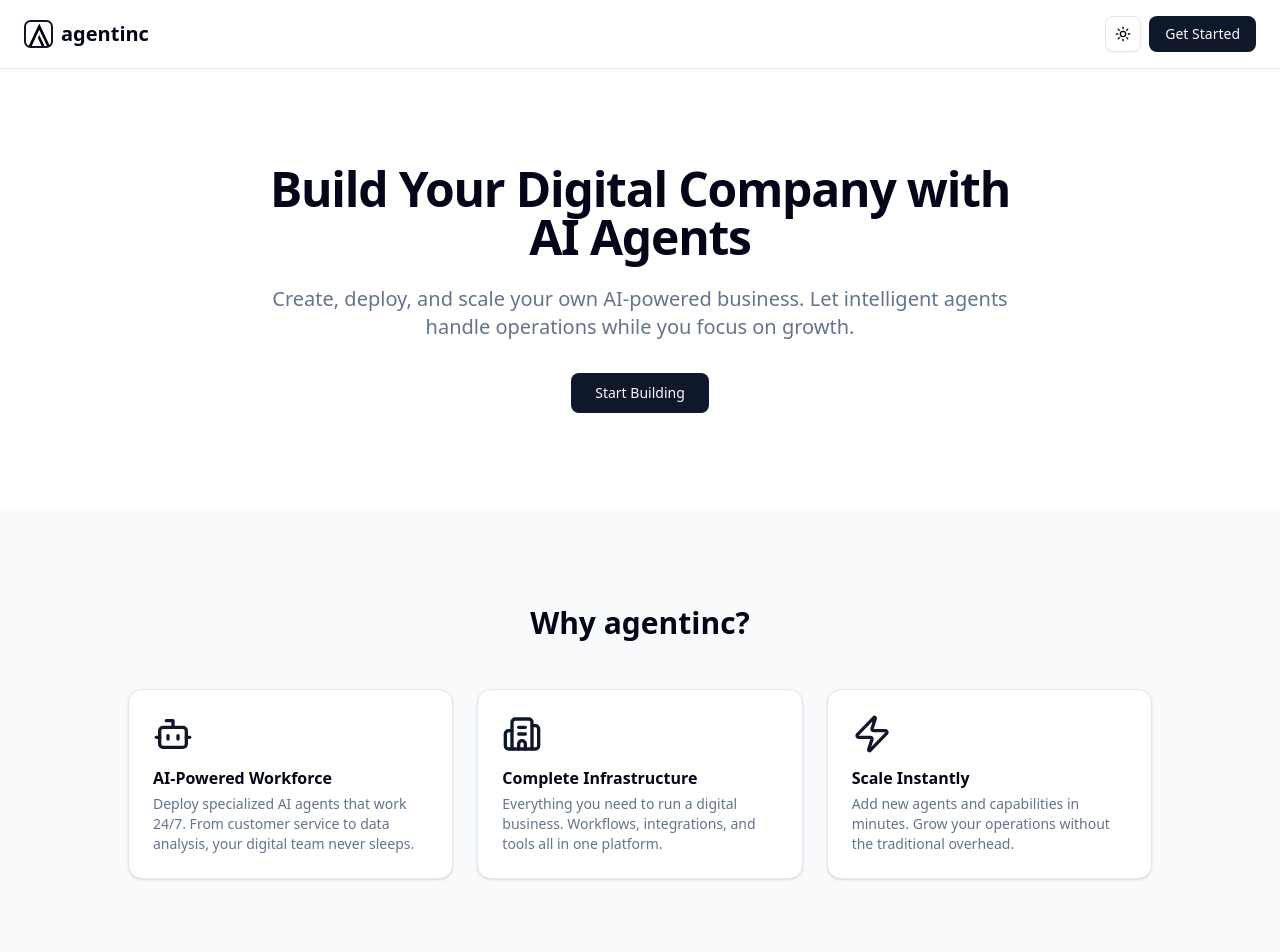
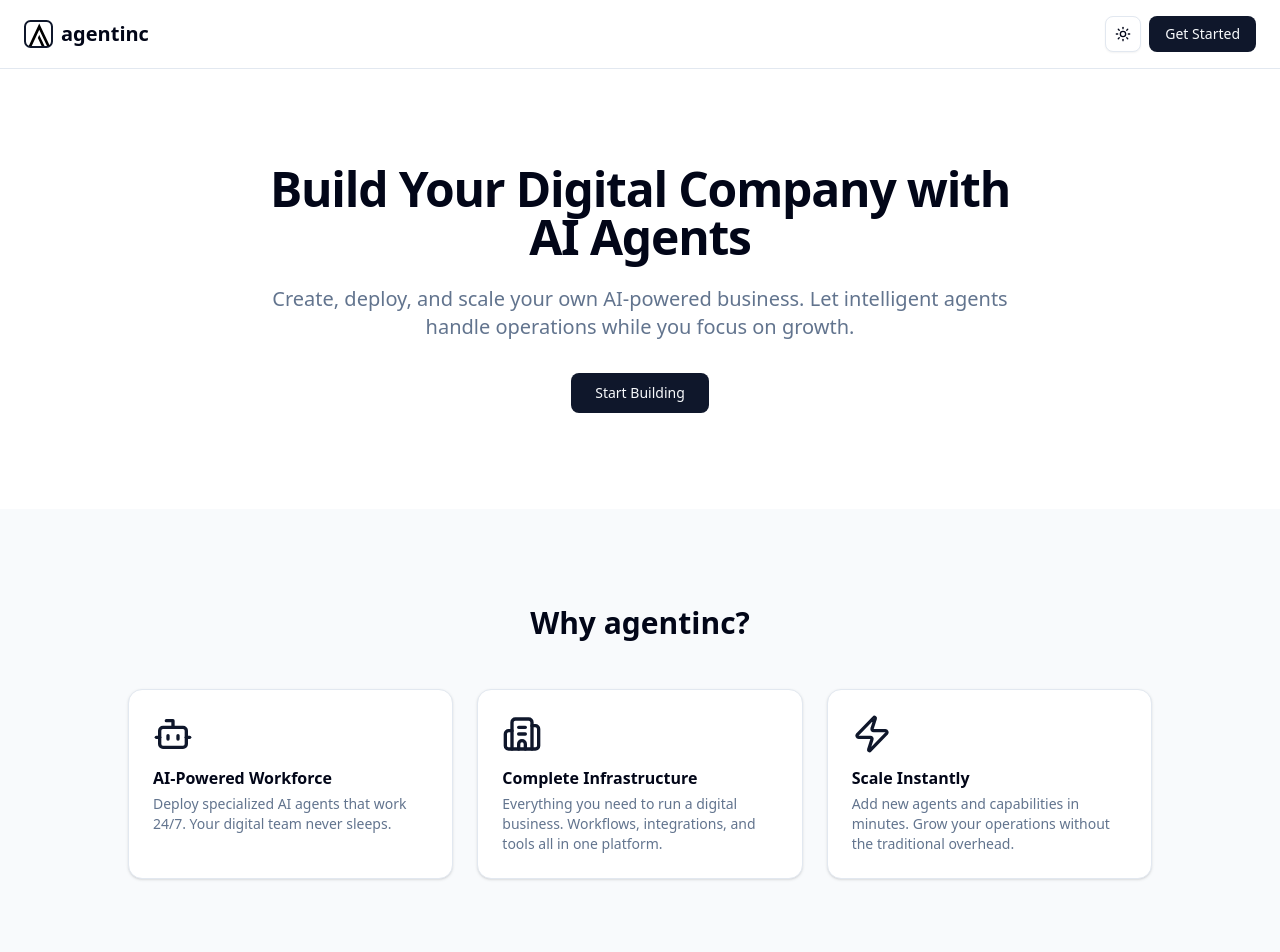
Before and after one commit to agentinc/landing-page, a React (Vite) app: page / in a window 1280 px wide. Shown: the top 952 px of the page. Built offline with nearby package versions, Linux system fonts and the light colour scheme; no server answers.

Commit message:
fix typos

```diff
--- a/src/routes/index.tsx
+++ b/src/routes/index.tsx
@@ -65,8 +65,7 @@ function LandingPage() {
                 <Bot className='h-10 w-10 text-primary mb-2' />
                 <CardTitle>AI-Powered Workforce</CardTitle>
                 <CardDescription>
-                  Deploy specialized AI agents that work 24/7. From customer
-                  service to data analysis, your digital team never sleeps.
+                  Deploy specialized AI agents that work 24/7. Your digital team never sleeps.
                 </CardDescription>
               </CardHeader>
             </Card>
```
